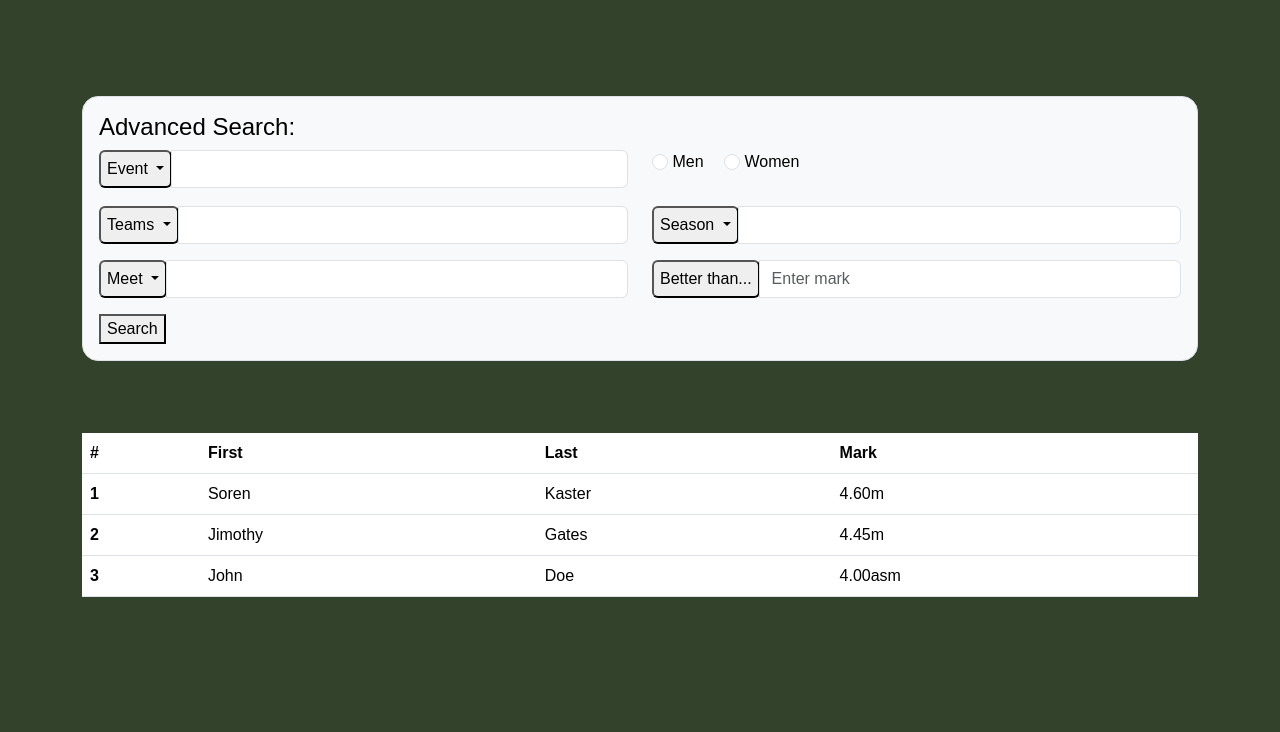
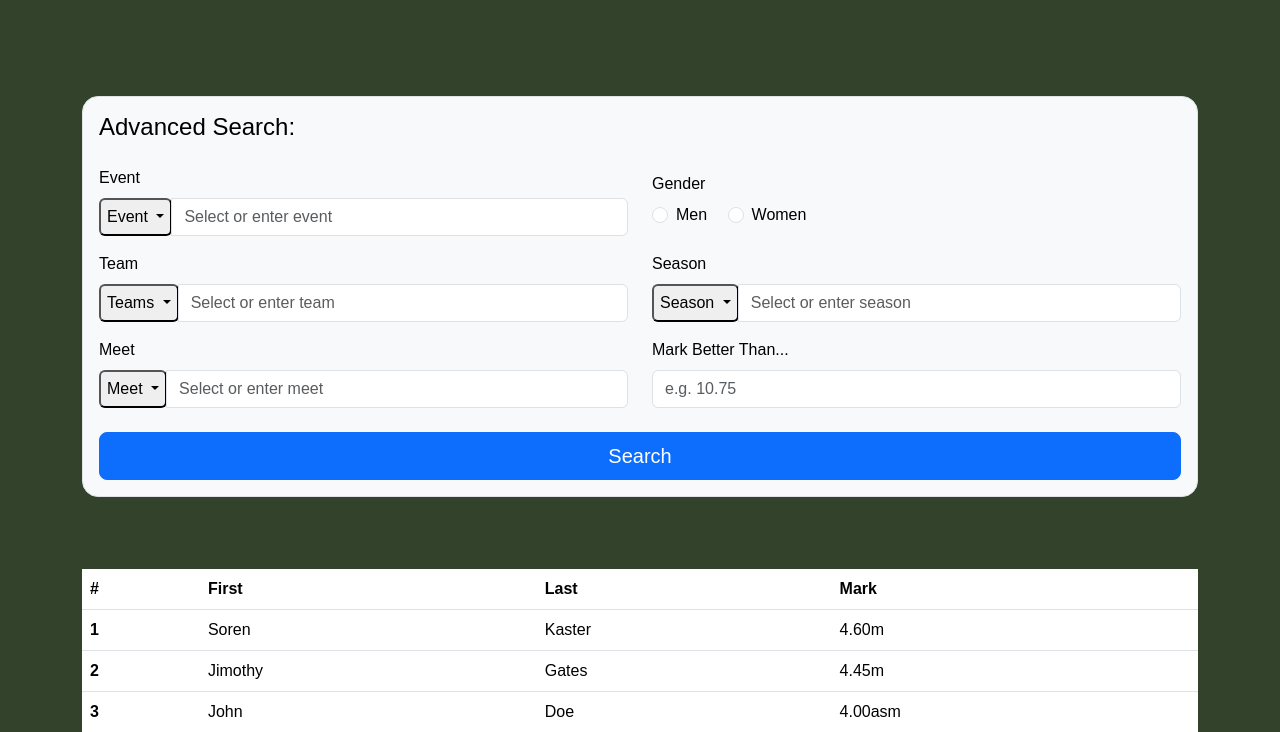
Before and after one commit to ILyness/cs257, a Flask app: page /search in a window 1280 px wide. Shown: the part 56-788 px from the top of the page. Run offline with Flask 3, Linux system fonts and the light colour scheme; parts of the project's set-up code (start-up, migrations or seed data) failed here and were passed over.

Commit message:
updates to search and others to connect flow

```diff
--- a/webapp/api.py
+++ b/webapp/api.py
@@ -215,11 +215,13 @@ def get_athletes():
     connection.close()
     return json.dumps({'athletes': athletes})
 
-@api.route('/marks/<gender>/<event>')
+@api.route('/search')
 def get_marks(gender,event):
 
     marks = []
     try:
+        event = flask.request.args.get('event', type=str)
+        gender = flask.request.args.get('gender', type=bool)
         mark = flask.request.args.get('mark', type=str)
         school = flask.request.args.get('school')
         season = flask.request.args.get('season')
@@ -310,7 +312,7 @@ def get_marks(gender,event):
               marks = marks[:display_number]
     except Exception as e:
         print(e, file=sys.stderr)
-
+    print("running marks")
     return json.dumps(marks)
 
 
--- a/webapp/app.py
+++ b/webapp/app.py
@@ -1,6 +1,6 @@
 '''
     app.py
-    SOren,Indy,Daniel, 5/19/25
+    Soren,Indy,Daniel, 5/19/25
     based on Jeff's app implementation
 
 '''
@@ -9,7 +9,7 @@ import argparse
 import api
 
 app = flask.Flask(__name__, static_folder='static', template_folder='templates')
-app.register_blueprint(api.api, url_prefix='/api')
+#app.register_blueprint(api.api, url_prefix='/api')
 
 @app.route('/')
 def home():
--- a/webapp/templates/advanced_search.html
+++ b/webapp/templates/advanced_search.html
@@ -69,187 +69,103 @@
     </header>
 
     <main class="pt-3 mt-3">
+
+      <!-- Search Form -->
       <div class="container-md py-5">
-        <form id="advancedSearchForm" class="mb-4 p-3 bg-body-tertiary border rounded-4">
-          <h4>Advanced Search:</h4>
+        <form id="advancedSearchForm" class="mb-4 p-3 bg-body-tertiary border rounded-4" method="GET" action="/search">
+          <h4 class="mb-4">Advanced Search:</h4>
 
-          <!-- FIRST ROW -->
-          <div class="row">
+          <!-- Row 1: Event + Gender (required) -->
+          <div class="row mb-3">
             <div class="col">
-              <div class="input-group mb-3">
-                <button
-                  class="btn-dark btn-outline-secondary dropdown-toggle rounded-2"
-                  type="button"
-                  data-bs-toggle="dropdown"
-                  aria-expanded="false"
-                >
+              <label class="form-label">Event</label>
+              <div class="input-group">
+                <button class="btn-dark btn-outline-secondary dropdown-toggle rounded-2" type="button" data-bs-toggle="dropdown" aria-expanded="false">
                   Event
                 </button>
                 <ul class="dropdown-menu">
-                  <li><a class="dropdown-item" href="#">100m</a></li>
-                  <li><a class="dropdown-item" href="#">200m</a></li>
-                  <li><a class="dropdown-item" href="#">400m</a></li>
-                  <li><a class="dropdown-item" href="#">etc...</a></li>
+                  <li><a class="dropdown-item" href="#" onclick="document.getElementById('eventInput').value='100m'">100m</a></li>
+                  <li><a class="dropdown-item" href="#" onclick="document.getElementById('eventInput').value='200m'">200m</a></li>
+                  <li><a class="dropdown-item" href="#" onclick="document.getElementById('eventInput').value='400m'">should we go on? they can input</a></li>
                 </ul>
-                <input
-                  type="text"
-                  class="form-control"
-                  aria-label="Text input with dropdown button"
-                />
+                <input type="text" class="form-control" name="event" id="eventInput" placeholder="Select or enter event" required />
               </div>
             </div>
 
-            <div class="col d-flex justify-content-left align-items-center">
-              <fieldset class="mb-3">
-                <div class="mb-3 form-check-inline">
-                  <input
-                    type="radio"
-                    name="radios"
-                    class="form-check-input"
-                    id="exampleRadio1"
-                  />
-                  <label class="form-check-label" for="exampleRadio1"
-                    >Men</label
-                  >
+            <div class="col d-flex align-items-center">
+              <fieldset class="border-0">
+                <legend class="col-form-label pt-0">Gender</legend>
+                <div class="form-check form-check-inline">
+                  <input type="radio" name="gender" class="form-check-input" id="genderMen" value="men" />
+                  <label class="form-check-label" for="genderMen">Men</label>
                 </div>
-                <div class="mb-3 form-check-inline">
-                  <input
-                    type="radio"
-                    name="radios"
-                    class="form-check-input"
-                    id="exampleRadio2"
-                  />
-                  <label class="form-check-label" for="exampleRadio2"
-                    >Women</label
-                  >
+                <div class="form-check form-check-inline">
+                  <input type="radio" name="gender" class="form-check-input" id="genderWomen" value="women" />
+                  <label class="form-check-label" for="genderWomen">Women</label>
                 </div>
               </fieldset>
             </div>
           </div>
 
-          <!-- SECOND ROW -->
-          <div class="row">
+          <!-- Row 2: Teams + Season -->
+          <div class="row mb-3">
             <div class="col">
-              <div class="d-flex align-items-center mb-3">
+              <label class="form-label">Team</label>
               <div class="input-group">
-                  <button
-                    class="btn-dark btn-outline-secondary dropdown-toggle rounded-2"
-                    type="button"
-                    data-bs-toggle="dropdown"
-                    aria-expanded="false"
-                  >
+                <button class="btn-dark btn-outline-secondary dropdown-toggle rounded-2" type="button" data-bs-toggle="dropdown">
                   Teams
                 </button>
                 <ul class="dropdown-menu">
-                    <li><a class="dropdown-item" href="#">Carleton</a></li>
-                    <li><a class="dropdown-item" href="#">St. Olaf</a></li>
-                    <li><a class="dropdown-item" href="#">Bethel</a></li>
-                    <li><a class="dropdown-item" href="#">etc...</a></li>
+                  <li><a class="dropdown-item" href="#" onclick="document.getElementById('teamInput').value='Carleton'">Carleton</a></li>
+                  <li><a class="dropdown-item" href="#" onclick="document.getElementById('teamInput').value='St. Olaf'">St. Olaf</a></li>
                 </ul>
-                  <input
-                    type="text"
-                    class="form-control"
-                    aria-label="Text input with dropdown button"
-                  />
+                <input type="text" class="form-control" name="team" id="teamInput" placeholder="Select or enter team" />
+              </div>
+            </div>
+
+            <div class="col">
+              <label class="form-label">Season</label>
+              <div class="input-group">
+                <button class="btn-dark btn-outline-secondary dropdown-toggle rounded-2" type="button" data-bs-toggle="dropdown">
+                  Season
+                </button>
+                <ul class="dropdown-menu">
+                  <li><a class="dropdown-item" href="#" onclick="document.getElementById('seasonInput').value='Outdoor 2025'">Outdoor 2025</a></li>
+                  <li><a class="dropdown-item" href="#" onclick="document.getElementById('seasonInput').value='Indoor 2025'">Indoor 2025</a></li>
+                </ul>
+                <input type="text" class="form-control" name="season" id="seasonInput" placeholder="Select or enter season" />
               </div>
             </div>
           </div>
 
+          <!-- Row 3: Meet + Better Than -->
+          <div class="row mb-4">
             <div class="col">
-              <div class="d-flex align-items-center mb-3">
+              <label class="form-label">Meet</label>
               <div class="input-group">
-                  <button
-                    class="btn-dark btn-outline-secondary dropdown-toggle rounded-2"
-                    type="button"
-                    data-bs-toggle="dropdown"
-                    aria-expanded="false"
-                  >
-                    Season
-                  </button>
-                  <ul class="dropdown-menu">
-                    <li><a class="dropdown-item" href="#">Outdoor 2025</a></li>
-                    <li><a class="dropdown-item" href="#">Indoor 2025</a></li>
-                    <li><a class="dropdown-item" href="#">Outdoor 2024</a></li>
-                    <li><a class="dropdown-item" href="#">Indoor 2024</a></li>
-                    <li><a class="dropdown-item" href="#">Outdoor 2023</a></li>
-                    <li><a class="dropdown-item" href="#">Indoor 2023</a></li>
-                    <li><a class="dropdown-item" href="#">Outdoor 2022</a></li>
-                    <li><a class="dropdown-item" href="#">Indoor 2022</a></li>
-                    <li><a class="dropdown-item" href="#">Outdoor 2021</a></li>
-                    <li><a class="dropdown-item" href="#">Indoor 2021</a></li>
-                  </ul>
-                  <input
-                    type="text"
-                    class="form-control"
-                    aria-label="Text input with dropdown button"
-                  />
-                </div>
-              </div>
-            </div>
-          </div>
-
-          <!-- THIRD ROW -->
-          <div class="row">
-            <div class="col">
-              <div class="d-flex align-items-center mb-3">
-                <div class="input-group">
-                  <button
-                    class="btn-dark btn-outline-secondary dropdown-toggle rounded-2"
-                    type="button"
-                    data-bs-toggle="dropdown"
-                    aria-expanded="false"
-                  >
+                <button class="btn-dark btn-outline-secondary dropdown-toggle rounded-2" type="button" data-bs-toggle="dropdown">
                   Meet
                 </button>
                 <ul class="dropdown-menu">
-                    <li>
-                      <a class="dropdown-item" href="#">Carleton Opener</a>
-                    </li>
-                    <li>
-                      <a class="dropdown-item" href="#">MIAC Conferance</a>
-                    </li>
-                    <li>
-                      <a class="dropdown-item" href="#"
-                        >Meet of the Unsaintly</a
-                      >
-                    </li>
-                    <li><a class="dropdown-item" href="#">etc...</a></li>
+                  <li><a class="dropdown-item" href="#" onclick="document.getElementById('meetInput').value='Carleton Opener'">Carleton Opener</a></li>
+                  <li><a class="dropdown-item" href="#" onclick="document.getElementById('meetInput').value='MIAC Conference'">MIAC Conference</a></li>
                 </ul>
-                  <input
-                    type="text"
-                    class="form-control"
-                    aria-label="Text input with dropdown button"
-                  />
-                </div>
+                <input type="text" class="form-control" name="meet" id="meetInput" placeholder="Select or enter meet" />
               </div>
             </div>
 
             <div class="col">
-              <div class="d-flex align-items-center mb-3">
-                <div class="input-group">
-                  <button
-                    class="btn-dark btn-outline-secondary rounded-2"
-                    type="button"
-                    onclick="document.getElementById('betterThanInput').focus()"
-                  >
-                    Better than...
-                  </button>
-                  <input
-                    type="text"
-                    id="betterThanInput"
-                    class="form-control"
-                    placeholder="Enter mark"
-                  />
-                </div>
-              </div>
+              <label class="form-label">Mark Better Than...</label>
+              <input type="text" class="form-control" name="markBetterThan" placeholder="e.g. 10.75" />
             </div>
           </div>
 
-          <button class="btn-primary btn-outline-secondary" type="button">
-            Search
-          </button>
+          <div class="d-grid">
+            <button type="submit" class="btn btn-primary btn-lg">Search</button>
+          </div>
         </form>
 </div>
+
 
       <div class="container-md">
         <table class="table">
```
Also changed, not shown: webapp/static/advanced_search.js (added, +72 -0 lines). Lines whose indentation alone changed are shown as unchanged.
